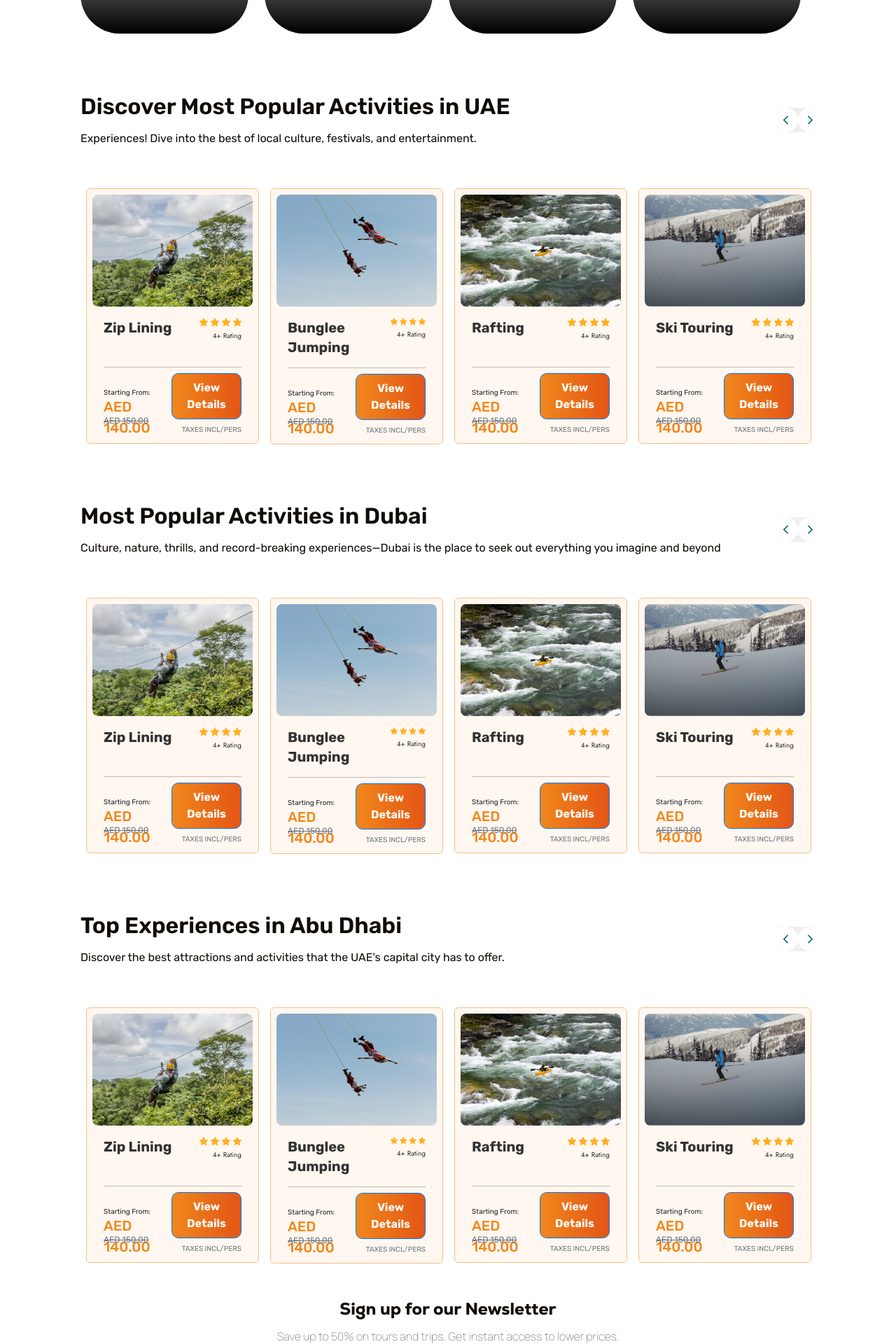
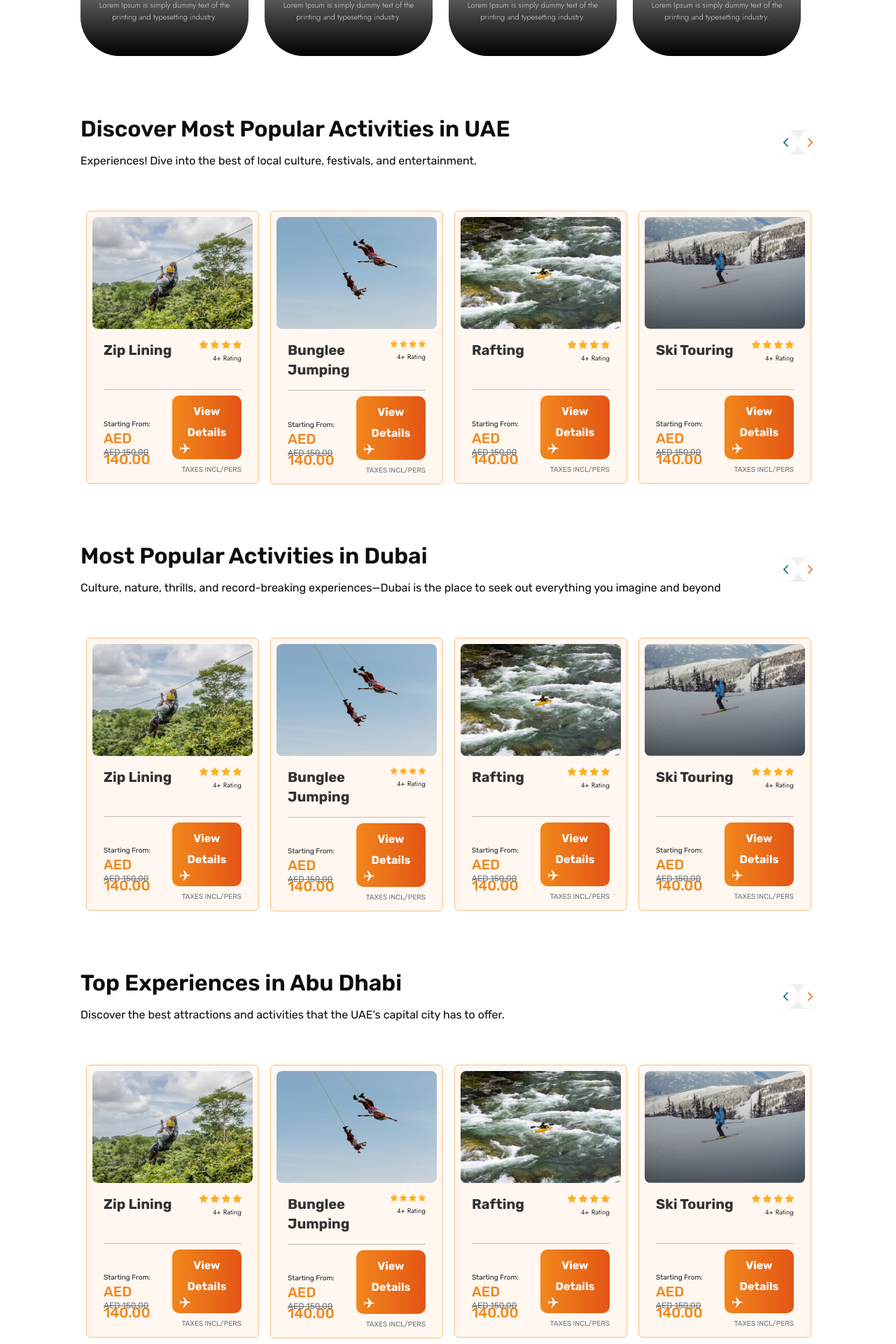
Before and after one commit to vohraaYatinn/ats-frontend, a Next.js app: page /activities/activities-mainpage in a window 1280 px wide. Shown: the part 880-2800 px from the top of the page at 70% size. Built offline with nearby package versions, Linux system fonts and the light colour scheme; no server answers; grey boxes are pictures that could not be loaded.

Commit message:
Update page.js

```diff
--- a/src/app/activities/activities-mainpage/page.js
+++ b/src/app/activities/activities-mainpage/page.js
@@ -16,11 +16,15 @@ import ArrowForwardIosIcon from "@mui/icons-material/ArrowForwardIos";
 import ArrowBackIosNewIcon from "@mui/icons-material/ArrowBackIosNew";
 import Slider from "react-slick";
 import "@/components/stylebook/home/countrydestination.css";
+import plane from "@/../public/image/SVG.png"
 import img1 from "@/../public/image/activity/img1.png";
 import img2 from "@/../public/image/activity/img2.png";
 import img3 from "@/../public/image/activity/img3.png";
 import img4 from "@/../public/image/activity/img4.png";
 const ActivitiesMainPage = () => {
+
+
+
   const ads = [
     {
       img: img1,
@@ -286,7 +290,7 @@ const ActivitiesMainPage = () => {
               width: "100%",
             }}
           >
-            <div style={{ marginBottom: "1rem" }}>
+            <div style={{ marginBottom: "3rem" }}>
               <h2>Top Cities to Visit</h2>
               <span>
                 Uncover secret wonders and celebrated attractions in top travel
@@ -317,7 +321,7 @@ const ActivitiesMainPage = () => {
                     marginLeft: "-10px",
 
                     cursor: "pointer", // Ensures pointer appears on hover
-                    "&:hover": { backgroundColor: "#f0f0f0", color: "#006370" }, // Optional hover effect
+                   // Optional hover effect
                   }}
                 />
               </button>
@@ -329,7 +333,7 @@ const ActivitiesMainPage = () => {
                 <ArrowForwardIosIcon
                   sx={{
                     fontSize: 20,
-                    color: "#006370",
+                    color: "#F36911",
                     width: "35px",
                     height: "35px",
                     padding: "10px",
@@ -437,7 +441,7 @@ const ActivitiesMainPage = () => {
                 <ArrowForwardIosIcon
                   sx={{
                     fontSize: 20,
-                    color: "#006370",
+                    color: "#F36911",
                     width: "35px",
                     height: "35px",
                     padding: "10px",
@@ -481,9 +485,7 @@ const ActivitiesMainPage = () => {
                         <div />
                       </div>
                       <div>
-                        <button className="btn btn-primary">
-                          View Details
-                        </button>
+                       <button className="btn-primary">View Details <Image src={plane} className="plane"/></button>
                         <div className="text-muted tax">TAXES INCL/PERS</div>
                       </div>
                     </div>
@@ -551,7 +553,7 @@ const ActivitiesMainPage = () => {
                 <ArrowForwardIosIcon
                   sx={{
                     fontSize: 20,
-                    color: "#006370",
+                    color: "#F36911",
                     width: "35px",
                     height: "35px",
                     padding: "10px",
@@ -595,9 +597,7 @@ const ActivitiesMainPage = () => {
                         <div />
                       </div>
                       <div>
-                        <button className="btn btn-primary">
-                          View Details
-                        </button>
+                      <button className="btn-primary">View Details <Image src={plane} className="plane"/></button>
                         <div className="text-muted tax">TAXES INCL/PERS</div>
                       </div>
                     </div>
@@ -655,7 +655,7 @@ const ActivitiesMainPage = () => {
                     marginLeft: "-10px",
 
                     cursor: "pointer", // Ensures pointer appears on hover
-                    "&:hover": { backgroundColor: "#f0f0f0", color: "#006370" }, // Optional hover effect
+                     // Optional hover effect
                   }}
                 />
               </button>
@@ -667,7 +667,7 @@ const ActivitiesMainPage = () => {
                 <ArrowForwardIosIcon
                   sx={{
                     fontSize: 20,
-                    color: "#006370",
+                    color: "#F36911",
                     width: "35px",
                     height: "35px",
                     padding: "10px",
@@ -711,9 +711,7 @@ const ActivitiesMainPage = () => {
                         <div />
                       </div>
                       <div>
-                        <button className="btn btn-primary">
-                          View Details
-                        </button>
+                      <button className="btn-primary">View Details <Image src={plane} className="plane"/></button>
                         <div className="text-muted tax">TAXES INCL/PERS</div>
                       </div>
                     </div>
@@ -726,6 +724,9 @@ const ActivitiesMainPage = () => {
           {/* </div> */}
         </div>
       </div>
+
+
+
       <Footer />
     </>
   );
```
